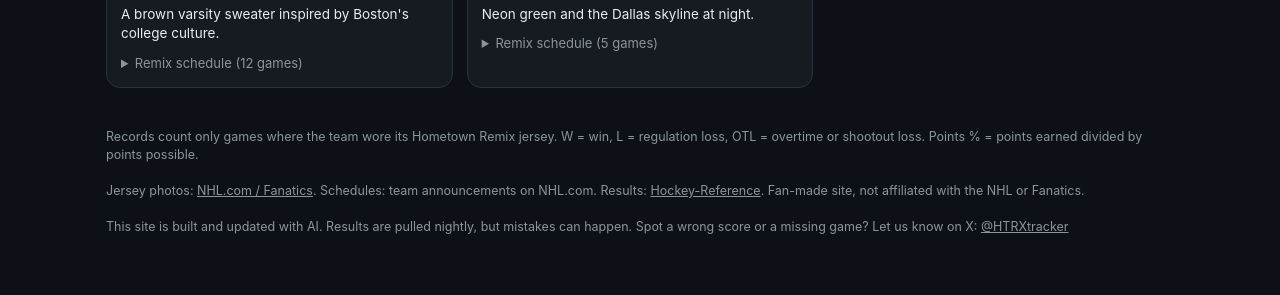
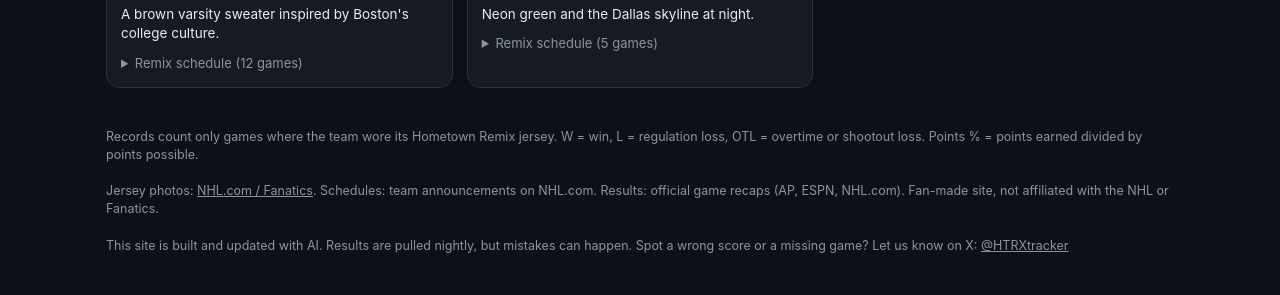
Before and after one commit to hometownremix/hometownremix.github.io, a plain HTML site: page index.html in a window 1280 px wide. Shown: the part 4142-4437 px from the top of the page. Drawn offline with Linux system fonts and the light colour scheme.

Commit message:
Update results source in footer
Co-Authored-By: Claude Opus 5.5 <noreply@anthropic.com>
Claude-Session: https://claude.ai/code/session_01835ueFCod21jUU9mgTY7f7

```diff
--- a/index.html
+++ b/index.html
@@ -81,7 +81,7 @@
   Records count only games where the team wore its Hometown Remix jersey. W = win, L = regulation loss, OTL = overtime or shootout loss.
   Points % = points earned divided by points possible.<br><br>
   Jersey photos: <a href="https://www.nhl.com/news/nhl-fanatics-hometown-remix-jersey-descriptions">NHL.com / Fanatics</a>.
-  Schedules: team announcements on NHL.com. Results: <a href="https://www.hockey-reference.com/leagues/NHL_2027_games.html">Hockey-Reference</a>.
+  Schedules: team announcements on NHL.com. Results: official game recaps (AP, ESPN, NHL.com).
   Fan-made site, not affiliated with the NHL or Fanatics.<br><br>
   This site is built and updated with AI. Results are pulled nightly, but mistakes can happen.
   Spot a wrong score or a missing game? Let us know on X: <a href="https://x.com/HTRXtracker">@HTRXtracker</a>
```
